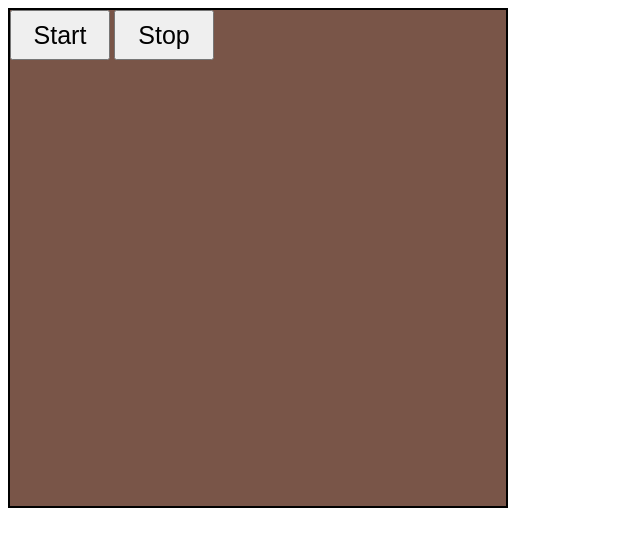
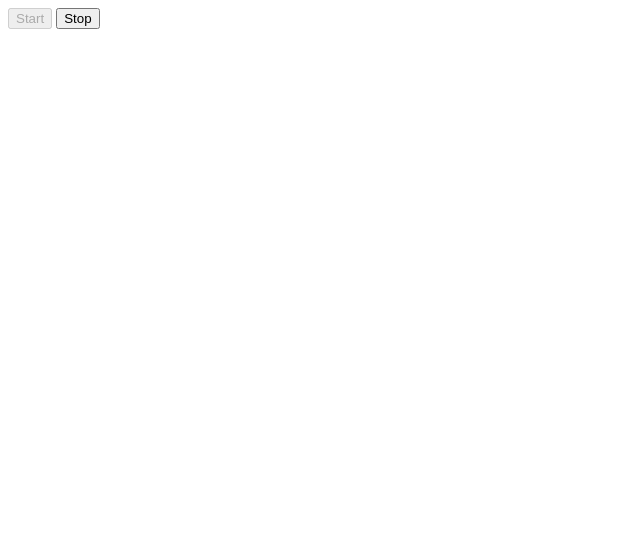
Before and after one commit to Yura111/goit-js-hw-11-color-switch, a plain HTML site: page index.html in a window 1280 px wide. Both pictures are taken after a click on the button "Start". Shown: the whole page, without its empty margins (0-640 px from the left). Drawn offline with Linux system fonts and the light colour scheme.

Commit message:
15.10/10.34

```diff
--- a/index.html
+++ b/index.html
@@ -3,16 +3,14 @@
   <head>
     <meta charset="UTF-8" />
     <meta name="viewport" content="width=device-width, initial-scale=1.0" />
-    <title>Color</title>
-    <link rel="stylesheet" href="./styles.css" />
-  </head>
+    <meta http-equiv="X-UA-Compatible" content="ie=edge" />
+    <title>color</title>
+      </head>
   <body>
-    <div class="switcher">
-      <div class="colorArea">
-        <button type="button" data-action="start">Start</button>
-        <button type="button" data-action="stop">Stop</button>
-      </div>
+    <div class="actions">
+      <button class="js-start" type="button" data-action="start">Start</button>
+      <button class="js-stop" type="button" data-action="stop">Stop</button>
     </div>
-    <script src="./index.js"></script>
+    <script src="./index.js" type="module"></script>
   </body>
 </html>
--- a/index.js
+++ b/index.js
@@ -1,32 +1,35 @@
 const colors = [
-  "#FFFFFF",
-  "#2196F3",
-  "#4CAF50",
-  "#FF9800",
-  "#009688",
-  "#795548",
+  '#FFFFFF',
+  '#2196F3',
+  '#4CAF50',
+  '#FF9800',
+  '#009688',
+  '#795548',
 ];
+
+const body = document.querySelector('body');
+const startBtn = document.querySelector('.js-start');
+const stopBtn = document.querySelector('.js-stop');
+let interval;
+
 const randomIntegerFromInterval = (min, max) => {
   return Math.floor(Math.random() * (max - min + 1) + min);
 };
-const setRandomColor = () => {
-  const randomIndexColor = randomIntegerFromInterval(0, 6);
-  switcher.firstElementChild.style.backgroundColor = colors[randomIndexColor];
-};
-const switcher = document.querySelector(".switcher");
-let randomColor = null;
-let isIntervalFunctionWork = false;
-const changeColor = (elem) => {
-  if (
-    elem.target.dataset.action === "start" &&
-    isIntervalFunctionWork === false
-  ) {
-    randomColor = setInterval(() => setRandomColor(), 1000);
-    isIntervalFunctionWork = true;
-  }
-  if (elem.target.dataset.action === "stop") {
-    clearInterval(randomColor);
-    isIntervalFunctionWork = false;
-  }
-};
-switcher.addEventListener("click", changeColor);
+
+function changeBackground(colorsArray) {
+  const randomColorIdx = randomIntegerFromInterval(0, colorsArray.length - 1);
+  body.style.background = colorsArray[randomColorIdx];
+}
+
+startBtn.addEventListener('click', () => {
+  startBtn.disabled = true;
+  interval = setInterval(() => {
+    changeBackground(colors);
+  }, 1000);
+});
+
+stopBtn.addEventListener('click', () => {
+  startBtn.disabled = false;
+  clearInterval(interval);
+  console.log('stopped setting color!');
+});
```
